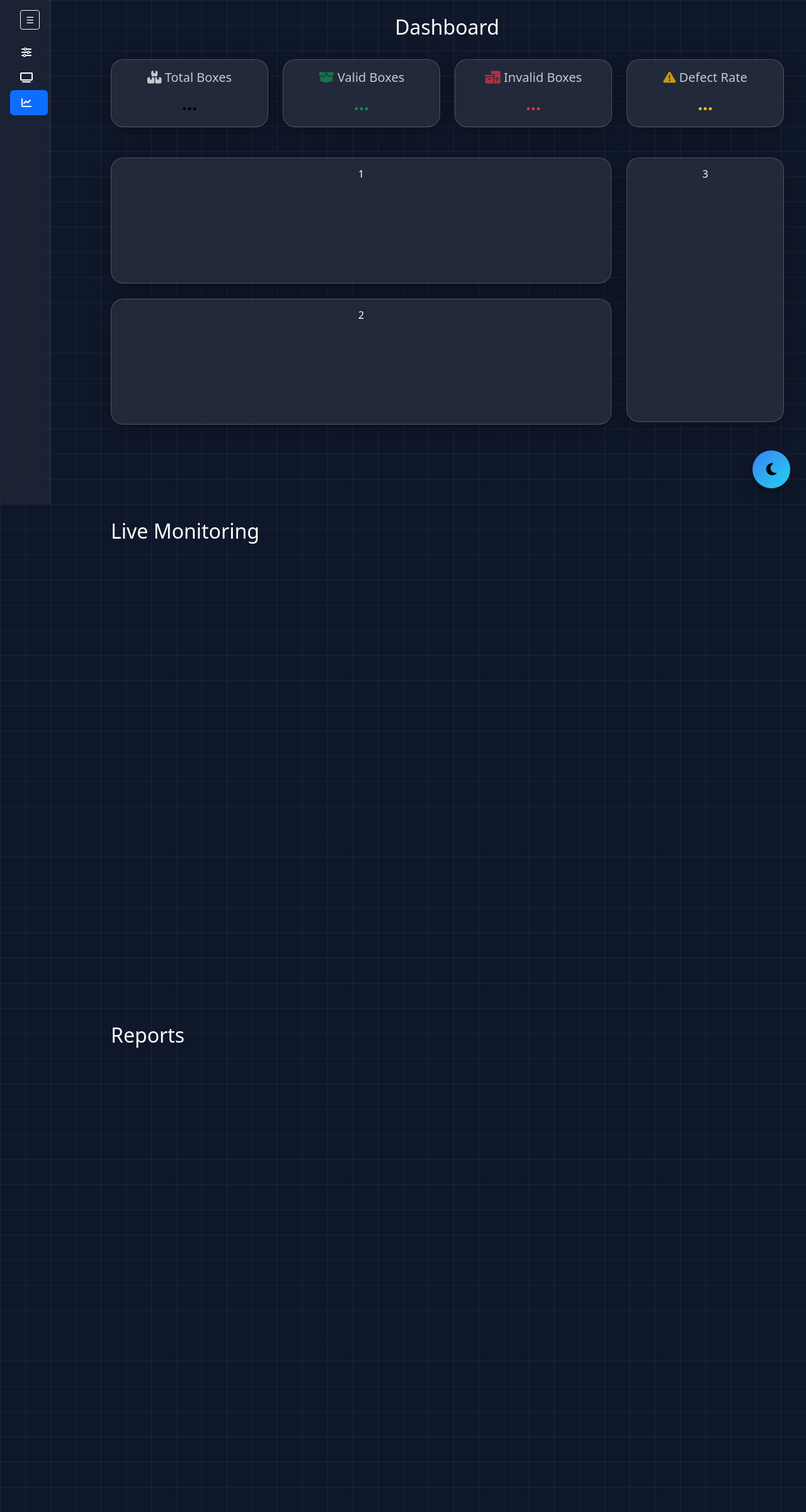
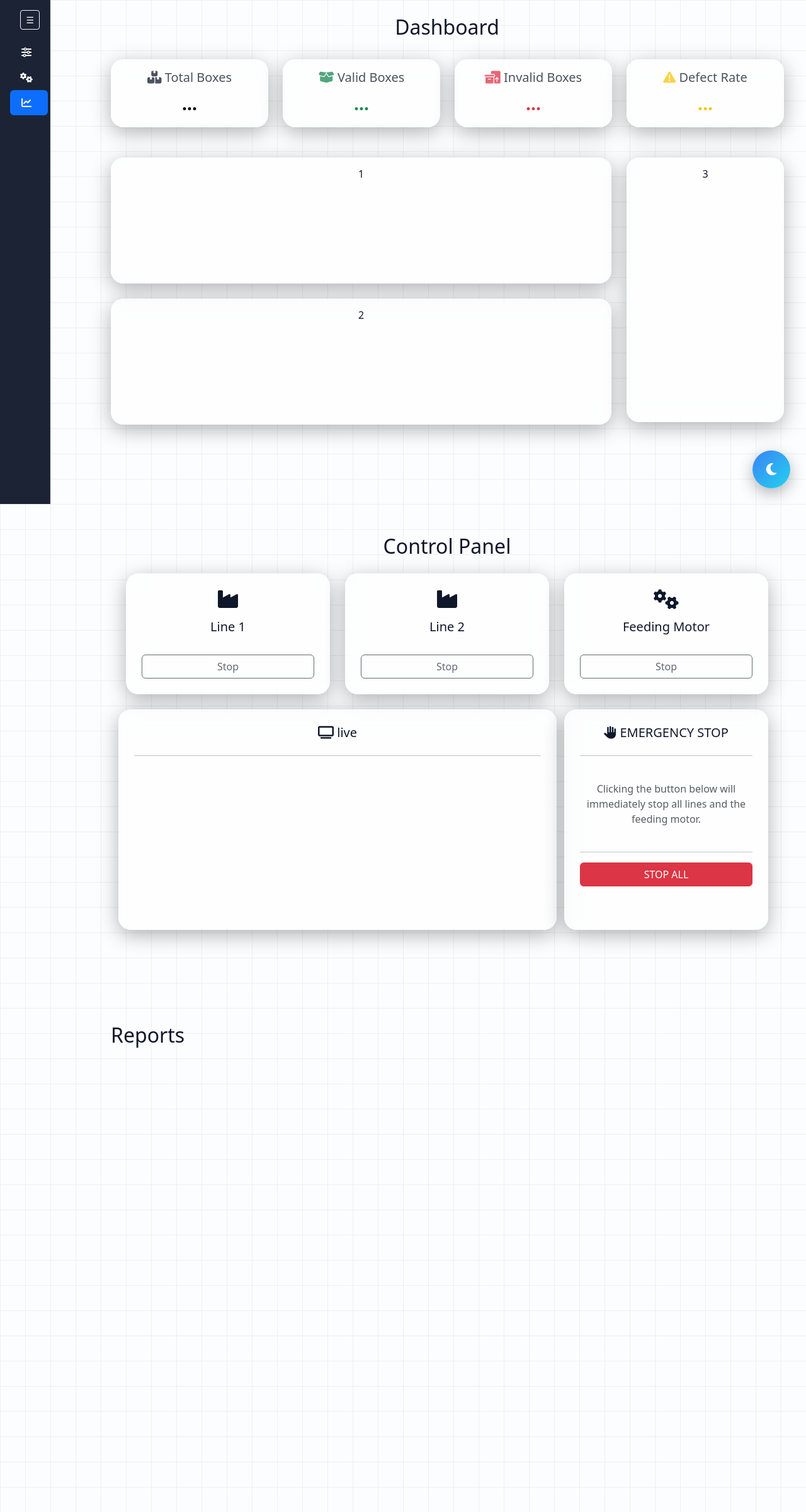
Before and after one commit to mosadnabil011/industrial-product-inspection-system, a Flask app: page / in a window 1280 px wide. Shown: the whole page at 63% size. Run offline with Flask 3, Linux system fonts and the light colour scheme.

Commit message:
Control Page

```diff
--- a/static/css/style.css
+++ b/static/css/style.css
@@ -7,6 +7,10 @@
 .container {
     margin-left: 280px !important;
     transition: margin-left 0.3s ease;
+}
+
+section {
+    min-height: 100vh;
 }
 
 /* //////////////theme///////////////////// */
@@ -75,6 +79,11 @@
     margin-left: 140px !important;
 }
 
+.nav-link.active {
+    background: #0d6efd !important;
+    color: #fff !important;
+}
+
 /* /////////////////////////////////// body dark light ///////////////////////////////////////////////// */
 body.dark {
     background-color: #0f172a !important;
@@ -113,8 +122,12 @@ body.dark .card {
 
 }
 
+body.dark .emergency {
+    color: rgba(255, 255, 255, 0.388) !important;
+}
+
 body {
-    background-color: #f8fafc !important;
+    background-color: #f8fafc52 !important;
     background-image:
         linear-gradient(rgba(0, 0, 0, 0.05) 1px, transparent 1px),
         linear-gradient(90deg, rgba(0, 0, 0, 0.05) 1px, transparent 1px);
--- a/static/js/main.js
+++ b/static/js/main.js
@@ -1,4 +1,4 @@
-const apiurl = "./data.json";
+
 const toggleBtn = document.getElementById("themeToggleBtn");
 const icon = document.getElementById("themeIcon");
 
@@ -53,17 +53,18 @@ btnCollapse.addEventListener("click", () => {
 
 
 // line status
+const apilineStatus = "http://localhost:3000/lineStatus";
 const lineState = document.getElementById("lineStatus");
 async function fetchlineState() {
     try {
-        const res = await fetch(apiurl);
+        const res = await fetch(apilineStatus);
         const data = await res.json();
 
 
-        lineState.textContent = data[0].status;
+        lineState.textContent = data.status;
         lineState.classList.remove("bg-success", "bg-warning", "bg-danger");
-        if (data[0].status === "Running") lineState.classList.add("bg-success");
-        else if (data[0].status === "Stopped") lineState.classList.add("bg-warning");
+        if (data.status === "Running") lineState.classList.add("bg-success");
+        else if (data.status === "Stopped") lineState.classList.add("bg-warning");
         else lineState.classList.add("bg-danger");
 
     } catch (error) {
@@ -74,19 +75,20 @@ async function fetchlineState() {
     }
 }
 // boxes data
+const apistatistics = "http://localhost:3000/statistics";
 const TBoxes = document.getElementById("Total Boxes")
 const VBoxes = document.getElementById("Valid Boxes")
 const IVBoxes = document.getElementById("Invalid Boxes")
 const DR = document.getElementById("Defect Rate")
 async function boxes() {
     try {
-        const res = await fetch(apiurl);
+        const res = await fetch(apistatistics);
         const data = await res.json();
 
-        TBoxes.textContent = data[1].TotalBoxes;
-        VBoxes.textContent = data[1].ValidBoxes;
-        IVBoxes.textContent = data[1].InvalidBoxes;
-        DR.textContent = data[1].DefectRate;
+        TBoxes.textContent = data.TotalBoxes;
+        VBoxes.textContent = data.ValidBoxes;
+        IVBoxes.textContent = data.InvalidBoxes;
+        DR.textContent = data.DefectRate;
 
 
     }
@@ -94,8 +96,84 @@ async function boxes() {
         console.error("Error fetching Boxes:", error);
     }
 }
+// control
+const apiUrlLine = "http://localhost:3000/lines";
+
+async function fetchData() {
+    try {
+        const res = await fetch(apiUrlLine);
+        const data = await res.json();
+
+        data.forEach(machine => updateUI(machine));
+
+    } catch (error) {
+        console.error("Error fetching machine data:", error);
+    }
+}
+
+function updateUI(machine) {
+    const element = document.getElementById(`status${machine.id}`);
+    if (!element) return;
+
+    element.textContent = machine.status;
+
+    element.classList.remove("btn-success", "btn-danger", "disabled");
+
+    element.classList.add(machine.status === "Running" ? "btn-success" : "btn-danger");
+}
+
+async function toggleLine(id) {
+    try {
+        const res = await fetch(`${apiUrlLine}/${id}`);
+        const machine = await res.json();
+        if (!machine) return;
+
+        const newStatus = machine.status === "Running" ? "Stopped" : "Running";
+
+        await fetch(`${apiUrlLine}/${id}`, {
+            method: "PATCH",
+            headers: { "Content-Type": "application/json" },
+            body: JSON.stringify({ status: newStatus })
+        });
+
+        updateUI({ id, status: newStatus });
+
+    } catch (error) {
+        console.error("Error toggling line:", error);
+    }
+}
+async function emergencyStop() {
+    try {
+        const res = await fetch(apiUrlLine);
+        const data = await res.json();
+
+        for (let machine of data) {
+            if (machine.status !== "Stopped") {
+                await fetch(`${apiUrlLine}/${machine.id}`, {
+                    method: "PATCH",
+                    headers: { "Content-Type": "application/json" },
+                    body: JSON.stringify({ status: "Stopped" })
+                });
+
+                updateUI({ id: machine.id, status: "Stopped" });
+            }
+        }
+
+    } catch (error) {
+        console.error("Error during emergency stop:", error);
+    }
+}
+
+
+
+
+
+
+
+
 
 fetchlineState();
 boxes();
+fetchData();
 setInterval(fetchlineState, 1000);
 setInterval(boxes, 1000);
--- a/templates/dashboard.html
+++ b/templates/dashboard.html
@@ -15,27 +15,10 @@
       href="https://cdnjs.cloudflare.com/ajax/libs/font-awesome/6.5.1/css/all.min.css"
     />
     <title>Document</title>
-    <style>
 
-
-  #sidebar{
-    width:250px;
-  }
-
-
-
-  section{
-    min-height:100vh;
-  }
-
-  .nav-link.active{
-    background:#0d6efd !important;
-    color:#fff !important;
-  }
-</style>
   </head>
   <body
-    class="dark"
+
     data-bs-spy="scroll"
     data-bs-target="#sidebarNav"
     data-bs-offset="100"
@@ -66,11 +49,11 @@
           </li>
           <li>
             <a
-              href="#Live"
+              href="#Control"
               class="nav-link text-white d-flex align-items-center"
             >
-              <span class="me-2"><i class="fa-solid fa-tv"></i></span>
-              <span class="sidebar-text">Live</span>
+              <span class="me-2"><i class="fa-solid fa-gears"></i></span>
+              <span class="sidebar-text">Control</span>
             </a>
           </li>
           <li>
@@ -156,8 +139,70 @@
 
 
 
-  <section id="Live" class=" p-4 ">
-    <h2>Live Monitoring</h2>
+  <section id="Control" class=" p-4 ">
+    <div class="flex-grow-1 p-4">
+  <h2 class="mb-4 text-center">Control Panel</h2>
+
+  <div class="row g-4">
+
+    <!-- Line 1 -->
+    <div class="col-lg-4 col-md-6">
+      <div class="card control-card text-center p-4">
+        <i class="fa-solid fa-industry fa-2x mb-3"></i>
+        <h5>Line 1</h5>
+        <br />
+        <button class="btn disabled" id="status1" onclick="toggleLine(1)">
+          Stop
+        </button>
+      </div>
+    </div>
+
+    <!-- Line 2 -->
+    <div class="col-lg-4 col-md-6">
+      <div class="card control-card text-center p-4">
+        <i class="fa-solid fa-industry fa-2x mb-3"></i>
+        <h5>Line 2</h5>
+        <br />
+        <button class="btn disabled"  id="status2" onclick="toggleLine(2)">
+          Stop
+        </button>
+      </div>
+    </div>
+
+    <!-- Motor -->
+    <div class="col-lg-4 col-md-6">
+      <div class="card control-card text-center p-4">
+        <i class="fa-solid fa-gears fa-2x mb-3"></i>
+        <h5>Feeding Motor</h5>
+        <br />
+        <button class="btn disabled" id="status3" onclick="toggleLine(3)">
+          Stop
+        </button>
+      </div>
+    </div>
+
+
+    <!-- Emergency Stop Card -->
+    <div class="col-lg-4 order-lg-2" >
+     <div class="card text-center p-4 bg-danger text-white" style="height:350px;">
+
+       <h5><i class="fa-solid fa-hand-paper  mb-2 d-inline "></i> EMERGENCY STOP</h5>
+        <hr>
+        <p class="my-4 text-muted emergency">Clicking the button below will immediately stop all lines and the feeding motor.</p>
+        <hr>
+       <button class="btn btn-danger" onclick="emergencyStop()">STOP ALL</button>
+     </div>
+    </div>
+    <!-- live card -->
+     <div class="card col-lg-8 order-lg-1 text-center p-4" style="height:350px;">
+       <h5 ><i class="fa-solid fa-tv"></i> live</h5>
+       <hr>
+     </div>
+
+  </div>
+</div>
+
+
   </section>
 
   <section id="Reports" class=" p-4">
```
